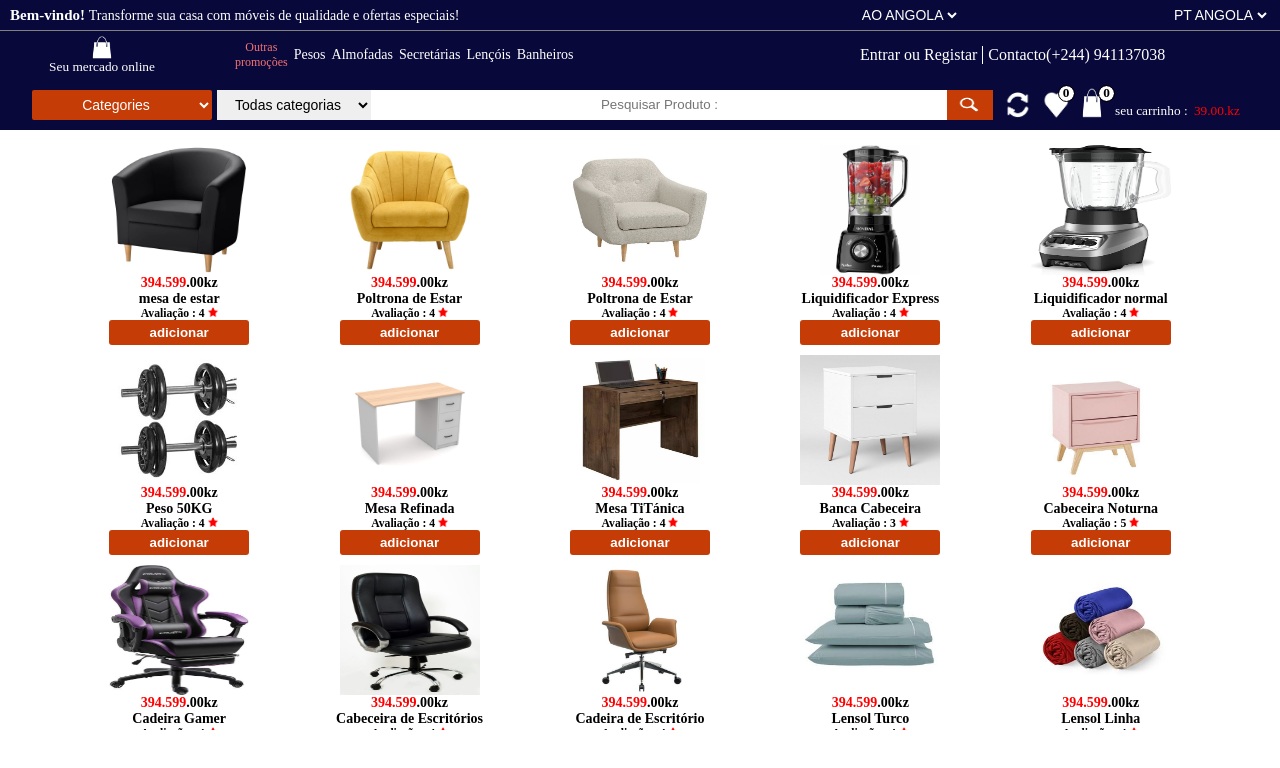
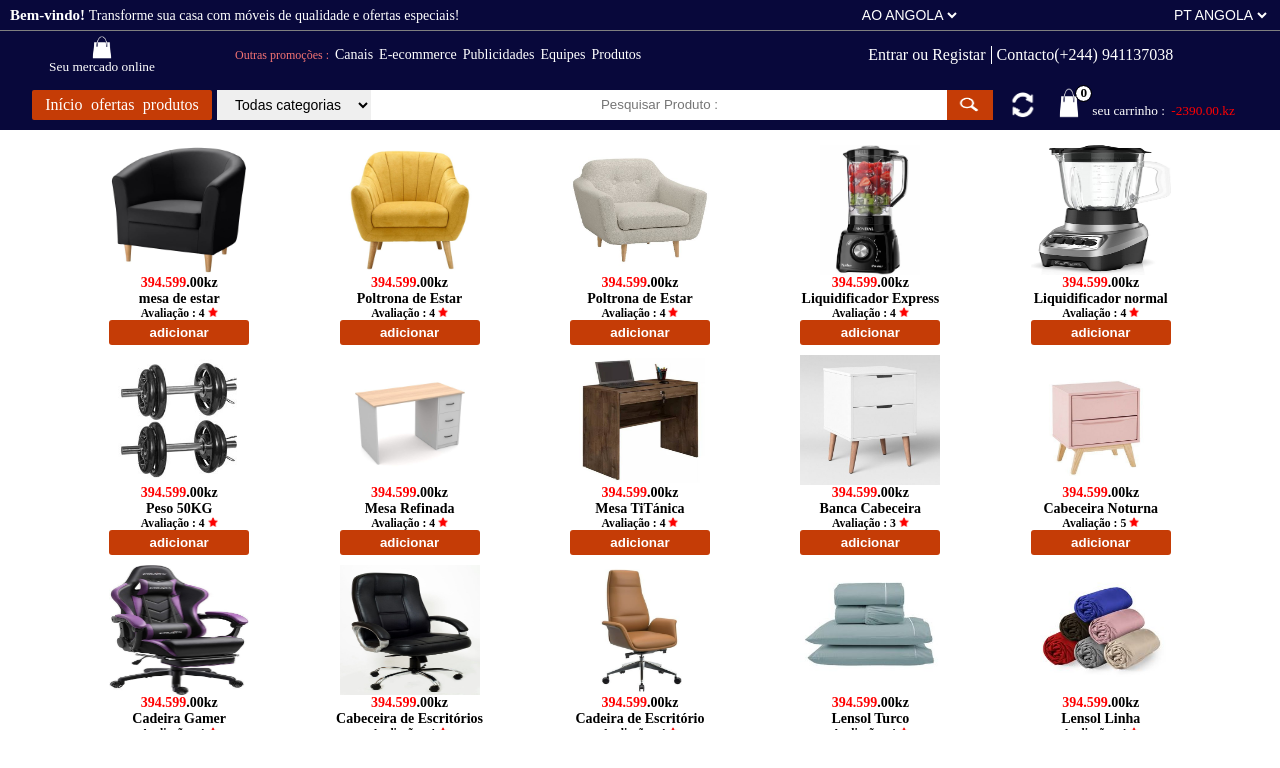
Before and after one commit to wallondo/e-commerce, a React (Vite) app: page /buy/1 in a window 1280 px wide. Shown: the top 768 px of the page. Built offline with nearby package versions, Linux system fonts and the light colour scheme.

Commit message:
start to finish

```diff
--- a/actions.css
+++ b/actions.css
@@ -2,7 +2,7 @@
     transition: border-width 0.3s ease;
     border: none;
 } */
-.first_div  a:hover{
+.first_div  a:hover,.categoris ol a:hover{
     border-bottom: 2px solid white;
     color: grey;
 
@@ -34,7 +34,6 @@ select:active{
     color: white !important;
     outline: 0.5px solid red;
 }
-
 /* .elemento::after {
     content: ''; Necessário para gerar o pseudo-elemento
     position: absolute;
--- a/all.css
+++ b/all.css
@@ -25,3 +25,7 @@ button{
     font-weight: 700;
     cursor: pointer;
 }
+.roda_up:active{
+    width: 28px;
+    height: 28px;
+}
--- a/components/header/header.css
+++ b/components/header/header.css
@@ -58,7 +58,6 @@
     justify-content: space-around;
     align-items: center;
     min-width: 100px;
-    width: 50%;
 }
 li{
     display: flex;
@@ -99,6 +98,15 @@ li{
     background-color: var(--orange);
     border-radius: 2px;
     border: none;
+    display: flex;
+    justify-content: center;
+    align-items: center;
+}
+.categoris ol{
+    width: 90%;
+    display: flex;
+    justify-content: space-around;
+    align-items: center;
 }
 .categoris option{
     background-color:white;
@@ -204,6 +212,7 @@ li{
     position: relative;
 
 }
+
 .sacola .count{
     position: absolute;
     top: -2px;
--- a/components/header/header.jsx
+++ b/components/header/header.jsx
@@ -11,7 +11,9 @@ export default function Header(){
     function produto(params) {
 
     }
-
+    function up(params) {
+        alert("Seu Produtos Já Estão Atualizados")
+    }
     return(
         <div className="header">
             <div className="first_div">
@@ -45,12 +47,13 @@ export default function Header(){
             </div>
             <div className="secund_div">
                 <div>
-                    <select name="" id="" className="categoris">
-                        <option value="null"><Translate pt="Categories" en="Categorias"/></option>
-                        <option value="casa"><Translate pt="Casa" en="House"/></option>
-                        <option value="escritorios"><Translate pt="Escritório" en="Office"/></option>
-                        <option value="ginasio"><Translate pt="Ginásio"  en="Gym"/></option>
-                    </select>
+                    <div className="categoris">
+                            <ol>
+                                <Link to={"/"}><Translate pt="Início" en="home"/></Link>
+                                <Link to={"/offecer"}><Translate pt="ofertas" en="offer"/></Link>
+                                <Link to={"/buy/3822nf8h98798375983"}><Translate pt={"produtos"} en={"products"}/></Link>
+                            </ol>
+                    </div>
                 </div>
                 <div className="searc_secund_div">
                     <select name="" id="">
@@ -62,19 +65,16 @@ export default function Header(){
                         <option value="cozinha"><Translate pt="Cozinhas/diversos"  en="Kitchens/Others"/></option>
                     </select>
                     {/* {<Translate pt="Pesquisar Produto" en="Search Product"/>} */}
-                    <input type="text" placeholder="Pesquisar Produto : " />
+                    <input type="text" placeholder="Pesquisar Em  Produto : " />
                     <div className="search_icon">
                         <img src="/img/lupa.png" alt="" />
                     </div>
                 </div>
                 <div className="others_secund_div">
                         <span className="up_span">
-                            <img src="/img/up.png" alt="" style={{cursor:"pointer"}}/>
+                            <img onClick={up} className="roda_up" src="/img/up.png" alt="" style={{cursor:"pointer"}}/>
                         </span>
-                        <span className="hurt">
-                            <img src="/img/love0.png" alt="" style={{cursor:"pointer"}}/>
-                            <small className="count">{Dads.love.length}</small>
-                        </span>
+
                         <span >
                                 <span className="sacola">
                             <Link to={"/buy/529ssfdssfsff85009"}>
@@ -83,7 +83,7 @@ export default function Header(){
                                     <small className="count">{Dads.carrinho.length}</small>
                                 </span>
 
-                            <small> <Translate pt="seu carrinho : " en="Your cart : "/> <span style={{color:"red"}}> 39.00.kz</span></small>
+                            <small> <Translate pt="seu carrinho : " en="Your cart : "/> <span style={{color:"red"}}> -1030.9.00.kz </span></small>
                         </span>
                 </div>
             </div>
--- a/front/compra/compra.jsx
+++ b/front/compra/compra.jsx
@@ -89,7 +89,9 @@ export default function Compra(){
     const categoria_all = (params) =>{
         setCategorias_all(params)
     }
-
+    const up = (params) => {
+        alert("Seu Produtos Já Estão Atualizados")
+    }
     return(
         <section className="compra">
 
@@ -101,7 +103,7 @@ export default function Compra(){
                 <div>
                     <select name="" id="" >
                         <option value="kz">AO ANGOLA</option>
-                        <option value="usd">USD DOLAR</option>
+                        <option value="usd" disabled>USD DOLAR</option>
                     </select>
                 </div>
                 <div>
@@ -124,22 +126,22 @@ export default function Compra(){
                     <div className="promotions">
                         <ol>
                             <li style={{color:"rgb(245, 116, 116)",fontSize:"12px"}}>
-                                <Translate pt="Outras promoções" en="Other promotions"/>
+                                <Translate pt="Outras promoções : " en="Other promotions : "/>
                             </li>
                             <li>
-                                <a href="#list_itens" onClick={()=>{produto("pesos")}}><Translate pt="Pesos" en="Weights"/></a>
+                                <Link to="/offecer"><Translate pt="Canais" en="Channels"/></Link>
                             </li>
                             <li>
-                                <a href="#list_itens" onClick={()=>{produto("almofadas")}}><Translate pt="Almofadas" en="Cushions"/></a>
+                                <Link to="/offecer"><Translate pt="E-ecommerce" en="Cushions"/></Link>
                             </li>
                             <li>
-                                <a href="#list_itens" onClick={()=>{produto("secretárias")}}><Translate pt="Secretárias" en="Desks"/></a>
+                                <Link to="/offecer"><Translate pt="Publicidades" en="Advertisements"/></Link>
                             </li>
                             <li>
-                                <a href="#list_itens" onClick={()=>{produto("lençóis")}}><Translate pt="Lençóis" en="Sheets"/></a>
+                                <Link to="/offecer"><Translate pt="Equipes" en="Teams"/></Link>
                             </li>
                             <li>
-                                <a href="#list_itens" onClick={()=>{produto("banheiros")}}><Translate pt="Banheiros" en="Bathrooms"/></a>
+                                <Link to="/offecer"><Translate pt="Produtos" en="Products"/></Link>
                             </li>
                         </ol>
                     </div>
@@ -154,12 +156,13 @@ export default function Compra(){
                 </div>
                 <div className="secund_div">
                     <div>
-                        <select name="" id="" className="categoris">
-                            <option value="null"><Translate pt="Categories" en="Categorias"/></option>
-                            <option value="casa"><Translate pt="Casa" en="House"/></option>
-                            <option value="escritorios"><Translate pt="Escritório" en="Office"/></option>
-                            <option value="ginasio"><Translate pt="Ginásio"  en="Gym"/></option>
-                        </select>
+                         <div className="categoris">
+                                <ol>
+                                    <Link to={"/"}><Translate pt="Início" en="home"/></Link>
+                                    <Link to={"/offecer"}><Translate pt="ofertas" en="offer"/></Link>
+                                    <Link to={"/buy/3822nf8h98798375983"}><Translate pt={"produtos"} en={"products"}/></Link>
+                                </ol>
+                        </div>
                     </div>
                     <div className="searc_secund_div">
                         <select name="" id="" onChange={(evt)=>{categoria_all(evt.target.value)}}>
@@ -179,19 +182,16 @@ export default function Compra(){
                     </div>
                     <div className="others_secund_div">
                             <span className="up_span">
-                                <img src="/img/up.png" alt="" style={{cursor:"pointer"}}/>
+                                <img src="/img/up.png" onClick={up} className="roda_up" alt="" style={{cursor:"pointer"}}/>
                             </span>
-                            <span className="hurt">
-                                <img src="/img/love0.png" alt="" style={{cursor:"pointer"}}/>
-                                <small className="count">{Dads.love.length}</small>
-                            </span>
+
                             <span >
                                 <span className="sacola">
                                     <img src="/img/sacola.png" onClick={()=>{tela_car()}} className="sacola_car" alt="" style={{cursor:"pointer"}}/>
                                     <small className="count">{Dads.carrinho.length}</small>
                                 </span>
 
-                                <small> <Translate pt="seu carrinho : " en="Your cart : "/> <span style={{color:"red"}}> 39.00.kz</span></small>
+                                <small> <Translate pt="seu carrinho : " en="Your cart : "/> <span style={{color:"red"}}> -2390.00.kz</span></small>
                             </span>
                     </div>
                 </div>
--- a/front/oferta/oferta.jsx
+++ b/front/oferta/oferta.jsx
@@ -16,7 +16,9 @@ export default function Oferta(){
     function produto(params) {
 
     }
-
+    function up(params) {
+        alert("Seu Produtos Já Estão Atualizados")
+    }
 
     return(
         <section className="oferta">
@@ -81,12 +83,13 @@ export default function Oferta(){
                                 </div>
                                 <div className="secund_div">
                                     <div>
-                                        <select name="" id="" className="categoris">
-                                            <option value="null"><Translate pt="Categories" en="Categorias"/></option>
-                                            <option value="casa"><Translate pt="Casa" en="House"/></option>
-                                            <option value="escritorios"><Translate pt="Escritório" en="Office"/></option>
-                                            <option value="ginasio"><Translate pt="Ginásio"  en="Gym"/></option>
-                                        </select>
+                                          <div className="categoris">
+                                            <ol>
+                                                <Link to={"/"}><Translate pt="Início" en="home"/></Link>
+                                                <Link to={"/offecer"}><Translate pt="ofertas" en="offer"/></Link>
+                                                <Link to={"/buy/3822nf8h98798375983"}><Translate pt={"produtos"} en={"products"}/></Link>
+                                            </ol>
+                                            </div>
                                     </div>
                                     <div className="searc_secund_div">
                                         <select name="" id="">
@@ -105,19 +108,16 @@ export default function Oferta(){
                                     </div>
                                     <div className="others_secund_div">
                                             <span className="up_span">
-                                                <img src="/img/up.png" alt="" style={{cursor:"pointer"}}/>
+                                                <img src="/img/up.png" onClick={up} className="roda_up" alt="" style={{cursor:"pointer"}}/>
                                             </span>
-                                            <span className="hurt">
-                                                <img src="/img/love0.png" alt="" style={{cursor:"pointer"}}/>
-                                                <small className="count">{Dads.love.length}</small>
-                                            </span>
+
                                             <span >
                                                 <span className="sacola">
                                                     <img src="/img/sacola.png" alt="" style={{cursor:"pointer"}}/>
                                                     <small className="count">{Dads.carrinho.length}</small>
                                                 </span>
 
-                                                <small> <Translate pt="seu carrinho : " en="Your cart : "/> <span style={{color:"red"}}> 39.00.kz</span></small>
+                                                <small> <Translate pt="seu carrinho : " en="Your cart : "/> <span style={{color:"red"}}> -3039.80.00.kz</span></small>
                                             </span>
                                     </div>
                                 </div>
--- a/src/app.jsx
+++ b/src/app.jsx
@@ -23,7 +23,7 @@ export default function App(){
                 <div>
                     <select name="" id="" >
                         <option value="kz">AO ANGOLA</option>
-                        <option value="usd">USD DOLAR</option>
+                        <option value="usd" className="strow" disabled>USD DOLAR</option>
                     </select>
                 </div>
                 <div>
```
